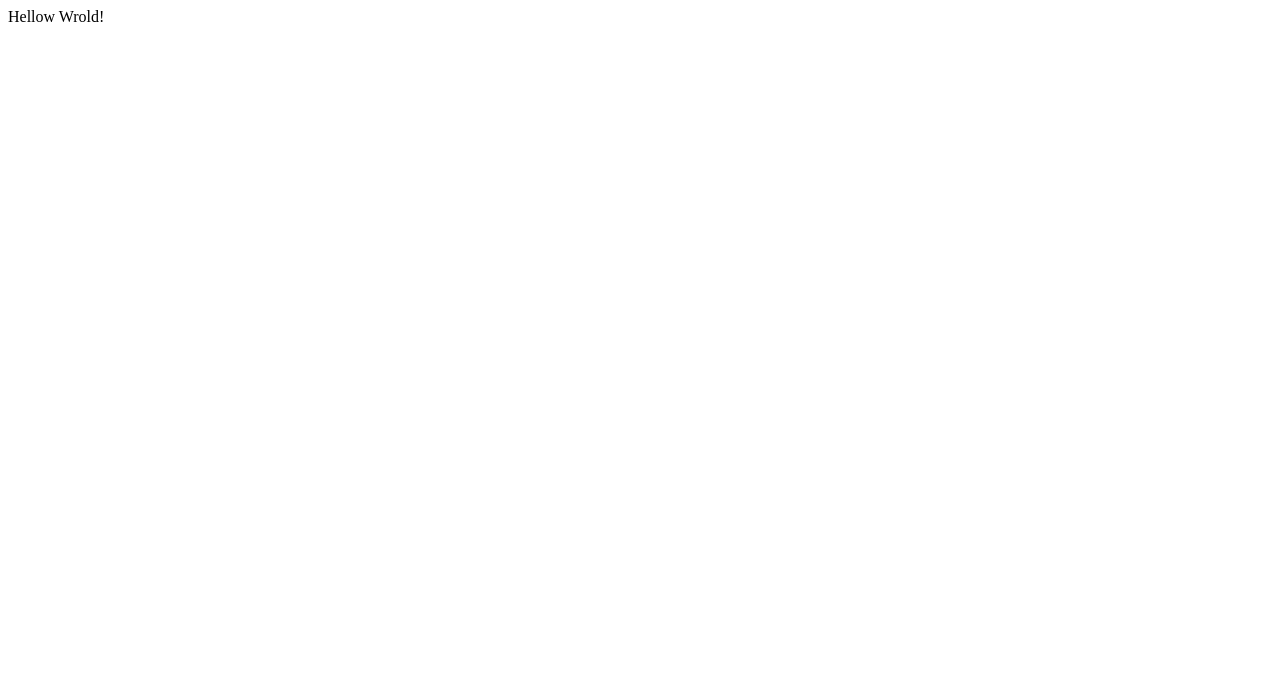
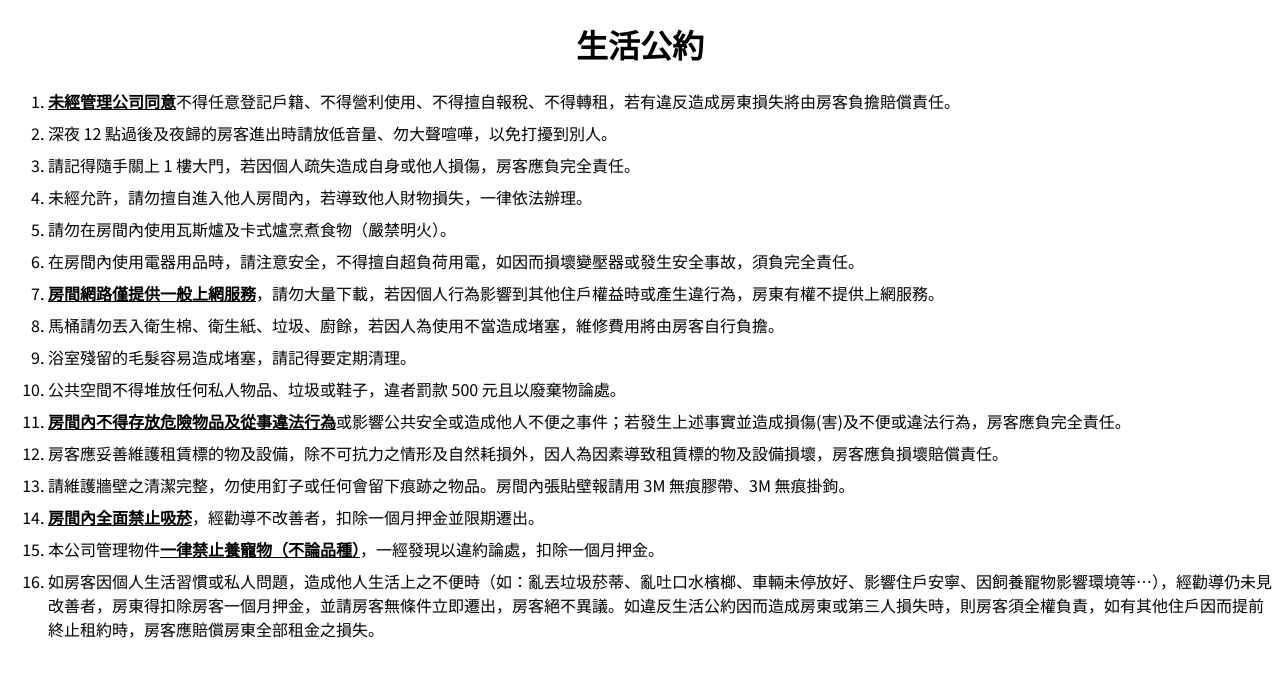
Before and after one commit to X4vi3rXu/binding-account, a plain HTML site: page index.html in a window 1280 px wide. Drawn offline with Linux system fonts and the light colour scheme.

Commit message:
feat: root index change to life convention page

```diff
--- a/index.html
+++ b/index.html
@@ -3,8 +3,44 @@
   <head>
     <base target="_top">
     <meta name="viewport" content="width=device-width, initial-scale=1" />
+    <link rel="preconnect" href="https://fonts.googleapis.com">
+    <link rel="preconnect" href="https://fonts.gstatic.com" crossorigin>
+    <link href="https://fonts.googleapis.com/css2?family=Noto+Sans+TC:wght@100;300;400;500;700;900&display=swap" rel="stylesheet">
+    <style>
+        body {
+            font-size: 16px;
+            font-family: 'Noto Sans TC', sans-serif;
+        }
+        h1 {
+          text-align: center;
+        }
+        h2, h3, h4, h5 {
+          text-align: left;
+        }
+        li {
+            margin-bottom: 8px;
+        }
+        </style>
   </head>
   <body>
-    Hellow Wrold!
+    <h1>生活公約</h1>
+    <ol>
+        <li><b><u>未經管理公司同意</u></b>不得任意登記戶籍、不得營利使用、不得擅自報稅、不得轉租，若有違反造成房東損失將由房客負擔賠償責任。</li>
+        <li>深夜 12 點過後及夜歸的房客進出時請放低音量、勿大聲喧嘩，以免打擾到別人。</li>
+        <li>請記得隨手關上 1 樓大門，若因個人疏失造成自身或他人損傷，房客應負完全責任。</li>
+        <li>未經允許，請勿擅自進入他人房間內，若導致他人財物損失，一律依法辦理。</li>
+        <li>請勿在房間內使用瓦斯爐及卡式爐烹煮食物（嚴禁明火）。</li>
+        <li>在房間內使用電器用品時，請注意安全，不得擅自超負荷用電，如因而損壞變壓器或發生安全事故，須負完全責任。</li>
+        <li><b><u>房間網路僅提供一般上網服務</u></b>，請勿大量下載，若因個人行為影響到其他住戶權益時或產生違行為，房東有權不提供上網服務。</li>
+        <li>馬桶請勿丟入衛生棉、衛生紙、垃圾、廚餘，若因人為使用不當造成堵塞，維修費用將由房客自行負擔。</li>
+        <li>浴室殘留的毛髮容易造成堵塞，請記得要定期清理。</li>
+        <li>公共空間不得堆放任何私人物品、垃圾或鞋子，違者罰款 500 元且以廢棄物論處。</li>
+        <li><b><u>房間內不得存放危險物品及從事違法行為</u></b>或影響公共安全或造成他人不便之事件；若發生上述事實並造成損傷(害)及不便或違法行為，房客應負完全責任。</li>
+        <li>房客應妥善維護租賃標的物及設備，除不可抗力之情形及自然耗損外，因人為因素導致租賃標的物及設備損壞，房客應負損壞賠償責任。</li>
+        <li>請維護牆壁之清潔完整，勿使用釘子或任何會留下痕跡之物品。房間內張貼壁報請用 3M 無痕膠帶、3M 無痕掛鉤。</li>
+        <li><b><u>房間內全面禁止吸菸</u></b>，經勸導不改善者，扣除一個月押金並限期遷出。</li>
+        <li>本公司管理物件<b><u>一律禁止養寵物（不論品種）</u></b>，一經發現以違約論處，扣除一個月押金。</li>
+        <li>如房客因個人生活習慣或私人問題，造成他人生活上之不便時（如：亂丟垃圾菸蒂、亂吐口水檳榔、車輛未停放好、影響住戶安寧、因飼養寵物影響環境等…），經勸導仍未見改善者，房東得扣除房客一個月押金，並請房客無條件立即遷出，房客絕不異議。如違反生活公約因而造成房東或第三人損失時，則房客須全權負責，如有其他住戶因而提前終止租約時，房客應賠償房東全部租金之損失。</li>
+    </ol>
   </body>
 </html>
```
